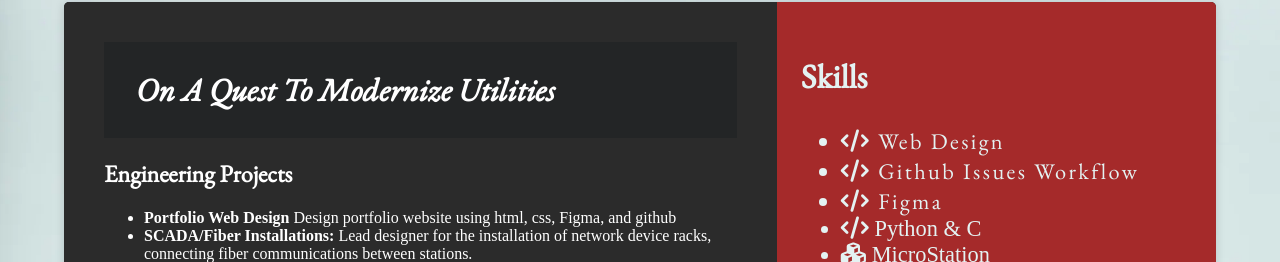
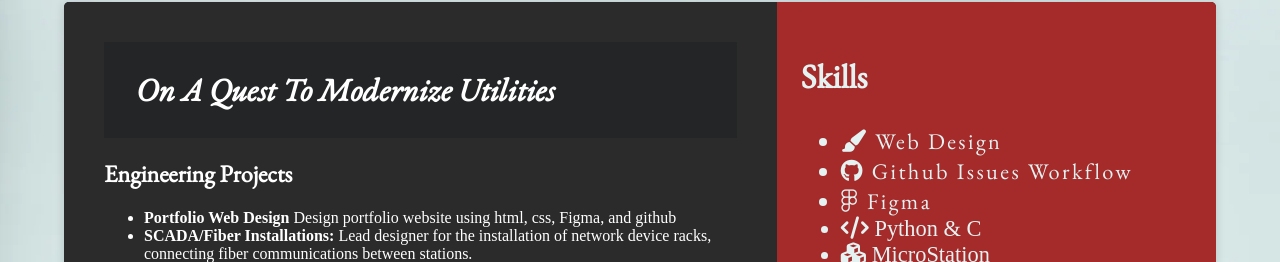
Before and after one commit to NJIT-WIS/midterm-portfolio-Tbyrne22, a website: page docs/project-page.html in a window 1280 px wide. Shown: the part 134-396 px from the top of the page. Drawn offline with nearby package versions, Linux system fonts and the light colour scheme.

Commit message:
modified  icons w/o modifying link, closes#35

```diff
--- a/docs/project-page.html
+++ b/docs/project-page.html
@@ -51,13 +51,13 @@
                 <h2>Skills</h2> <!-- Title of the skills section -->
                 <ul class="skill-list"> <!-- Unordered list to contain all skills -->
                     <a href="https://github.com/NJIT-WIS/midterm-portfolio-Tbyrne22" title="Go to Portfolio Github Project">
-                        <li><i class="fas fa-code" id="web-skill"></i> Web Design</li>
+                        <li><i class="fas fa-paint-brush" id="web-skill"></i> Web Design</li>
                     </a>
                     <a href="https://github.com/NJIT-WIS/midterm-portfolio-Tbyrne22/issues/32" title="Go to Issue Resolution Example">
-                        <li><i class="fas fa-code"></i> Github Issues Workflow</li>
+                        <li><i class="fab fa-github"></i> Github Issues Workflow</li>
                     </a>
                     <a href="https://www.figma.com/file/TLvFbuvsKK4DbIXoLhU57y/Midterm-Draft?type=design&node-id=0%3A1&mode=design&t=iCLoOeGFYOWRFEKP-1" title="Go to Figma Example">
-                        <li><i class="fas fa-code"></i> Figma</li>
+                        <li><i class="fab fa-figma"></i> Figma</li>
                     </a>
                     <li><i class="fas fa-code"></i> Python & C</li>
                     <li><i class="fas fa-cubes"></i> MicroStation</li>
```
